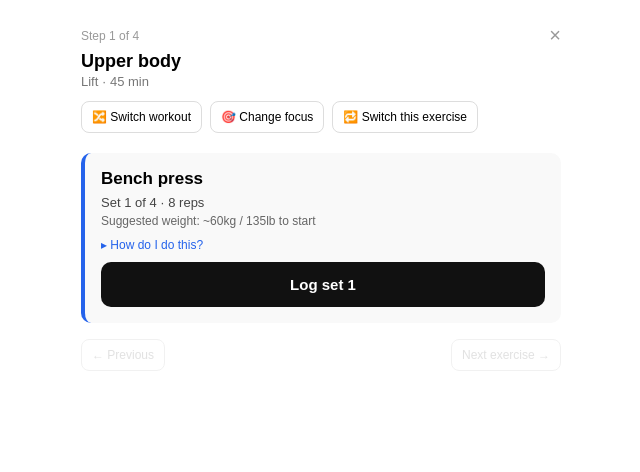
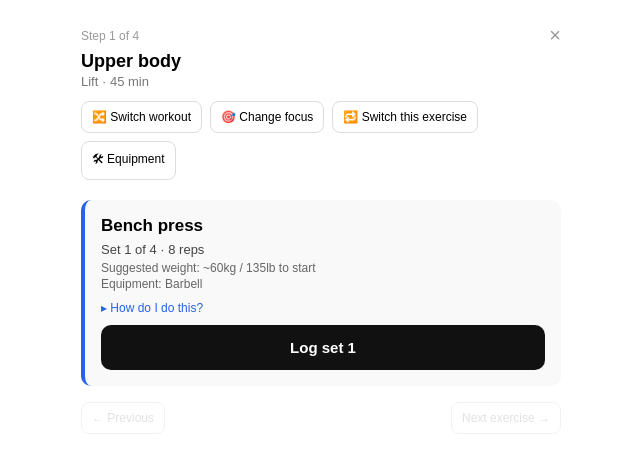
Before and after one commit to ananyaw/health-os, a Next.js app: page /trainer in a window 1280 px wide. Both pictures are taken after a click on the button "Start workout". Shown: the top 472 px of the page, without its empty margins (319-959 px from the left). Built offline with nearby package versions, Linux system fonts and the light colour scheme.

Commit message:
Add files via upload

```diff
--- a/app/trainer/page.js
+++ b/app/trainer/page.js
@@ -44,24 +44,49 @@ function getExerciseSpec(name) {
   return EXERCISE_LIBRARY[name] || { sets: 3, reps: "10", weight: "Moderate weight — adjust by feel", rest: 60, howTo: "Details coming soon for this one — look up proper form before trying it the first time." };
 }
 
+// Equipment variants per exercise — only listed where it genuinely
+// changes anything. Exercises with no entry here are bodyweight-only,
+// so no equipment picker shows for them.
+const EQUIPMENT_VARIANTS = {
+  Squat: ["Barbell", "Smith machine", "Dumbbell (goblet)", "Bodyweight"],
+  "Bench press": ["Barbell", "Smith machine", "Dumbbell", "Machine press"],
+  "Overhead press": ["Barbell", "Dumbbell", "Smith machine", "Machine press"],
+  "Bent-over row": ["Barbell", "Dumbbell", "Cable row", "Machine row"],
+  "Romanian deadlift": ["Barbell", "Dumbbell", "Kettlebell"],
+  "Walking lunges": ["Dumbbell", "Barbell", "Bodyweight"],
+  "Calf raises": ["Machine", "Dumbbell", "Bodyweight"],
+  "Bicep curls": ["Dumbbell", "Barbell", "Cable", "Resistance band"],
+  "Tricep dips": ["Bodyweight", "Assisted machine", "Bench"],
+  "Hammer curls": ["Dumbbell", "Cable", "Resistance band"],
+};
+function getDefaultEquipment(name) {
+  const variants = EQUIPMENT_VARIANTS[name];
+  return variants ? variants[0] : null;
+}
+function getWeightDisplay(name, equipment) {
+  const spec = getExerciseSpec(name);
+  if (equipment === "Bodyweight") return "Bodyweight";
+  return spec.weight;
+}
+
 const LIFT_FOCUS = {
   "Upper body": ["Bench press", "Bent-over row", "Overhead press", "Plank"],
   "Lower body": ["Squat", "Romanian deadlift", "Walking lunges", "Calf raises"],
   "Full body": ["Squat", "Bench press", "Bent-over row", "Plank"],
-  "Arms": ["Bicep curls", "Tricep dips", "Hammer curls", "Push-ups"],
-  "Core": ["Plank", "Russian twists", "Leg raises", "Bicycle crunches"],
+  Arms: ["Bicep curls", "Tricep dips", "Hammer curls", "Push-ups"],
+  Core: ["Plank", "Russian twists", "Leg raises", "Bicycle crunches"],
 };
 const FOCUS_OPTIONS_LIFT = Object.keys(LIFT_FOCUS);
 
 const ALTERNATES = {
   "Bench press": ["Push-ups", "Dumbbell press", "Incline press"],
-  "Squat": ["Goblet squat", "Leg press", "Lunges"],
+  Squat: ["Goblet squat", "Leg press", "Lunges"],
   "Bent-over row": ["Seated cable row", "Lat pulldown"],
   "Overhead press": ["Arnold press", "Lateral raises"],
   "Romanian deadlift": ["Leg curls", "Good mornings"],
   "Walking lunges": ["Step-ups", "Bulgarian split squats"],
   "Calf raises": ["Seated calf raises"],
-  "Plank": ["Side plank", "Dead bug"],
+  Plank: ["Side plank", "Dead bug"],
   "Bicep curls": ["Concentration curls"],
   "Tricep dips": ["Skull crushers"],
   "Hammer curls": ["Cable curls"],
@@ -71,26 +96,97 @@ const ALTERNATES = {
   "Bicycle crunches": ["Mountain climbers"],
 };
 
-const RUN_FOCUS = {
-  Easy: (d) => ["5 min easy warm-up jog", Math.max(10, d - 10) + " min steady pace, conversational effort", "5 min cooldown walk + stretch"],
-  Tempo: (d) => ["8 min easy warm-up jog", Math.max(10, d - 16) + " min at tempo pace (comfortably hard)", "8 min cooldown jog"],
-  "Long run": (d) => ["10 min easy warm-up jog", Math.max(10, d - 20) + " min steady long-run pace", "10 min cooldown walk + stretch"],
-  "Sprints/Intervals": (d) => ["10 min warm-up jog", "8 x 200m sprint @ hard effort, 90 sec walk recovery between", "10 min cooldown jog"],
+// Segments are now slot-tagged objects, not plain strings, so any one
+// segment can be swapped without regenerating the whole session.
+function buildRunSegments(focus, duration) {
+  if (focus === "Long run") {
+    return [
+      { slot: "warmup", text: "10 min easy warm-up jog" },
+      { slot: "main", text: Math.max(10, duration - 20) + " min steady long-run pace" },
+      { slot: "cooldown", text: "10 min cooldown walk + stretch" },
+    ];
+  }
+  if (focus === "Tempo") {
+    return [
+      { slot: "warmup", text: "8 min easy warm-up jog" },
+      { slot: "main", text: Math.max(10, duration - 16) + " min at tempo pace (comfortably hard)" },
+      { slot: "cooldown", text: "8 min cooldown jog" },
+    ];
+  }
+  if (focus === "Sprints/Intervals") {
+    return [
+      { slot: "warmup", text: "10 min warm-up jog" },
+      { slot: "main", text: "8 x 200m sprint @ hard effort, 90 sec walk recovery between" },
+      { slot: "cooldown", text: "10 min cooldown jog" },
+    ];
+  }
+  return [
+    { slot: "warmup", text: "5 min easy warm-up jog" },
+    { slot: "main", text: Math.max(10, duration - 10) + " min steady pace, conversational effort" },
+    { slot: "cooldown", text: "5 min cooldown walk + stretch" },
+  ];
+}
+function buildSwimSegments() {
+  return [
+    { slot: "warmup", text: "400m warm-up, easy pace" },
+    { slot: "main1", text: "8 x 100m freestyle, 20 sec rest" },
+    { slot: "main2", text: "4 x 50m kick, 15 sec rest" },
+    { slot: "cooldown", text: "200m cooldown, easy pace" },
+  ];
+}
+function buildYogaSegments() {
+  return [
+    { slot: "seq1", text: "Sun Salutation A x5 (10 min)" },
+    { slot: "seq2", text: "Standing sequence: Warrior I/II, Triangle (10 min)" },
+    { slot: "seq3", text: "Balance poses: Tree, Half Moon (5 min)" },
+    { slot: "cooldown", text: "Cool-down stretches + Savasana (10 min)" },
+  ];
+}
+function buildSegmentsForType(type, focus, duration) {
+  if (type === "Run") return buildRunSegments(focus, duration);
+  if (type === "Swim") return buildSwimSegments();
+  if (type === "Yoga") return buildYogaSegments();
+  return [];
+}
+
+const FOCUS_OPTIONS_RUN = ["Easy", "Tempo", "Long run", "Sprints/Intervals"];
+
+// Alternate content per segment slot — generic enough to reuse across
+// focuses, since a fully tailored list per focus x slot would be a lot
+// of hand-written content for what's still a mock pass.
+const SEGMENT_ALTERNATES = {
+  "Run:warmup": ["5 min easy jog", "8 min easy jog", "10 min easy jog", "5 min dynamic stretching only"],
+  "Run:main": [
+    "Steady pace, conversational effort",
+    "Tempo pace, comfortably hard",
+    "Intervals: 200m sprints, 90 sec recovery",
+    "Fartlek: alternate 2 min hard / 2 min easy",
+  ],
+  "Run:cooldown": ["5 min walk + stretch", "8 min walk + stretch", "10 min walk + stretch", "Skip cooldown"],
+  "Swim:warmup": ["300m warm-up, easy pace", "400m warm-up, easy pace", "500m warm-up, easy pace"],
+  "Swim:main1": ["8 x 100m freestyle, 20 sec rest", "6 x 100m freestyle, 30 sec rest", "10 x 50m freestyle, 15 sec rest", "4 x 200m freestyle, 30 sec rest"],
+  "Swim:main2": ["4 x 50m kick, 15 sec rest", "6 x 50m kick, 15 sec rest", "4 x 25m kick, 10 sec rest", "Skip kick set"],
+  "Swim:cooldown": ["200m cooldown, easy pace", "300m cooldown, easy pace", "100m cooldown, easy pace"],
+  "Yoga:seq1": ["Sun Salutation A x5 (10 min)", "Sun Salutation A x3 (6 min)", "Sun Salutation B x5 (12 min)"],
+  "Yoga:seq2": ["Standing sequence: Warrior I/II, Triangle (10 min)", "Standing sequence: Warrior III, Chair (10 min)"],
+  "Yoga:seq3": ["Balance poses: Tree, Half Moon (5 min)", "Balance poses: Eagle, Dancer (5 min)"],
+  "Yoga:cooldown": ["Cool-down stretches + Savasana (10 min)", "Cool-down stretches + Savasana (15 min)"],
 };
-const FOCUS_OPTIONS_RUN = Object.keys(RUN_FOCUS);
-function getRunSegments(focus, duration) {
-  const fn = RUN_FOCUS[focus] || RUN_FOCUS.Easy;
-  return fn(duration);
+function getSegmentAlternates(type, slot) {
+  return SEGMENT_ALTERNATES[type + ":" + slot] || [];
 }
-const SWIM_SEGMENTS = ["400m warm-up, easy pace", "8 x 100m freestyle, 20 sec rest", "4 x 50m kick, 15 sec rest", "200m cooldown, easy pace"];
-const YOGA_SEGMENTS = ["Sun Salutation A x5 (10 min)", "Standing sequence: Warrior I/II, Triangle (10 min)", "Balance poses: Tree, Half Moon (5 min)", "Cool-down stretches + Savasana (10 min)"];
 
 function getSteps(session) {
-  if (session.type === "Lift") return (session.exercises || []).map((name) => ({ kind: "exercise", name, ...getExerciseSpec(name) }));
-  if (session.type === "Run") return getRunSegments(session.focus, session.duration).map((text) => ({ kind: "segment", text }));
-  if (session.type === "Swim") return SWIM_SEGMENTS.map((text) => ({ kind: "segment", text }));
-  if (session.type === "Yoga") return YOGA_SEGMENTS.map((text) => ({ kind: "segment", text }));
-  if (session.customLabel) return [{ kind: "segment", text: "Custom: " + session.customLabel + " — log it however works for you." }];
+  if (session.type === "Lift") {
+    return (session.exercises || []).map((name) => {
+      const equipment = (session.equipmentByExercise && session.equipmentByExercise[name]) || getDefaultEquipment(name);
+      return { kind: "exercise", name, equipment, ...getExerciseSpec(name), weight: getWeightDisplay(name, equipment) };
+    });
+  }
+  if (session.type === "Run" || session.type === "Swim" || session.type === "Yoga") {
+    return (session.segments || []).map((seg) => ({ kind: "segment", slot: seg.slot, text: seg.text }));
+  }
+  if (session.customLabel) return [{ kind: "segment", slot: "custom", text: "Custom: " + session.customLabel + " — log it however works for you." }];
   return [];
 }
 
@@ -125,8 +221,12 @@ function buildSessionForType(type, focus) {
   if (type === "Lift") {
     base.focus = focus || "Upper body";
     base.exercises = [...(LIFT_FOCUS[base.focus] || LIFT_FOCUS["Upper body"])];
+    base.equipmentByExercise = {};
   } else if (type === "Run") {
     base.focus = focus || "Easy";
+    base.segments = buildSegmentsForType("Run", base.focus, base.duration);
+  } else if (type === "Swim" || type === "Yoga") {
+    base.segments = buildSegmentsForType(type);
   }
   return base;
 }
@@ -137,6 +237,7 @@ function getSessionForDate(iso, todayIso, overrides) {
   const status = iso < todayIso && template.type !== "Rest" ? "done" : "not_started";
   const session = buildSessionForType(template.type, template.focus);
   session.duration = template.duration;
+  if (session.type === "Run") session.segments = buildSegmentsForType("Run", session.focus, session.duration);
   session.status = status;
   return session;
 }
@@ -224,7 +325,7 @@ function WorkoutMode({ session, onUpdateSession, onFinish, onClose }) {
   const [setsDoneByStep, setSetsDoneByStep] = useState({});
   const [restRemaining, setRestRemaining] = useState(null);
   const [howToOpen, setHowToOpen] = useState(false);
-  const [openPopover, setOpenPopover] = useState(null); // null | "workout" | "focus" | "exercise"
+  const [openPopover, setOpenPopover] = useState(null); // null | "workout" | "focus" | "exercise" | "equipment" | "segment"
 
   useEffect(() => {
     if (restRemaining === null || restRemaining <= 0) return;
@@ -271,9 +372,9 @@ function WorkoutMode({ session, onUpdateSession, onFinish, onClose }) {
 
   function handleChangeFocus(focus) {
     if (session.type === "Lift") {
-      onUpdateSession({ ...session, focus, exercises: [...(LIFT_FOCUS[focus] || LIFT_FOCUS["Upper body"])] });
+      onUpdateSession({ ...session, focus, exercises: [...(LIFT_FOCUS[focus] || LIFT_FOCUS["Upper body"])], equipmentByExercise: {} });
     } else if (session.type === "Run") {
-      onUpdateSession({ ...session, focus });
+      onUpdateSession({ ...session, focus, segments: buildSegmentsForType("Run", focus, session.duration) });
     }
     setOpenPopover(null);
     goToStep(0);
@@ -285,8 +386,7 @@ function WorkoutMode({ session, onUpdateSession, onFinish, onClose }) {
     if (matched) {
       handleChangeFocus(matched);
     } else if (session.type === "Lift") {
-      // Unknown focus by text — treat it as a one-off single custom exercise.
-      onUpdateSession({ ...session, focus: text, exercises: [text] });
+      onUpdateSession({ ...session, focus: text, exercises: [text], equipmentByExercise: {} });
       setOpenPopover(null);
       goToStep(0);
       setSetsDoneByStep({});
@@ -303,6 +403,24 @@ function WorkoutMode({ session, onUpdateSession, onFinish, onClose }) {
   }
   function handleSwitchExerciseCustom(text) {
     handleSwitchExercise(text);
+  }
+
+  function handleChangeEquipment(equipment) {
+    const nextMap = { ...(session.equipmentByExercise || {}), [step.name]: equipment };
+    onUpdateSession({ ...session, equipmentByExercise: nextMap });
+    setOpenPopover(null);
+  }
+  function handleChangeEquipmentCustom(text) {
+    handleChangeEquipment(text);
+  }
+
+  function handleSwitchSegment(newText) {
+    const nextSegments = session.segments.map((seg, i) => (i === stepIndex ? { ...seg, text: newText } : seg));
+    onUpdateSession({ ...session, segments: nextSegments });
+    setOpenPopover(null);
+  }
+  function handleSwitchSegmentCustom(text) {
+    handleSwitchSegment(text);
   }
 
   return (
@@ -331,6 +449,16 @@ function WorkoutMode({ session, onUpdateSession, onFinish, onClose }) {
               🔁 Switch this exercise
             </div>
           )}
+          {step && step.kind === "exercise" && EQUIPMENT_VARIANTS[step.name] && (
+            <div onClick={() => setOpenPopover(openPopover === "equipment" ? null : "equipment")} style={smallBtnStyle()}>
+              🛠 Equipment
+            </div>
+          )}
+          {step && step.kind === "segment" && getSegmentAlternates(session.type, step.slot).length > 0 && (
+            <div onClick={() => setOpenPopover(openPopover === "segment" ? null : "segment")} style={smallBtnStyle()}>
+              🔁 Switch this segment
+            </div>
+          )}
         </div>
 
         {openPopover === "workout" && (
@@ -352,6 +480,22 @@ function WorkoutMode({ session, onUpdateSession, onFinish, onClose }) {
             onCustomSubmit={handleSwitchExerciseCustom}
           />
         )}
+        {openPopover === "equipment" && step && step.kind === "exercise" && (
+          <OptionsPopover
+            title={"Do " + step.name + " with…"}
+            options={EQUIPMENT_VARIANTS[step.name] || []}
+            onPick={handleChangeEquipment}
+            onCustomSubmit={handleChangeEquipmentCustom}
+          />
+        )}
+        {openPopover === "segment" && step && step.kind === "segment" && (
+          <OptionsPopover
+            title="Swap this segment for…"
+            options={getSegmentAlternates(session.type, step.slot)}
+            onPick={handleSwitchSegment}
+            onCustomSubmit={handleSwitchSegmentCustom}
+          />
+        )}
 
         <div style={{ marginTop: 20 }}>
           {step && step.kind === "exercise" && (
@@ -360,7 +504,9 @@ function WorkoutMode({ session, onUpdateSession, onFinish, onClose }) {
               <div style={{ fontSize: 13, color: "#444", marginBottom: 4 }}>
                 Set {Math.min(setsDone + 1, step.sets)} of {step.sets} · {step.reps} reps
               </div>
-              <div style={{ fontSize: 12, color: "#666", marginBottom: 10 }}>Suggested weight: {step.weight}</div>
+              <div style={{ fontSize: 12, color: "#666", marginBottom: 2 }}>Suggested weight: {step.weight}</div>
+              {step.equipment && <div style={{ fontSize: 12, color: "#666", marginBottom: 10 }}>Equipment: {step.equipment}</div>}
+              {!step.equipment && <div style={{ marginBottom: 10 }} />}
 
               <div onClick={() => setHowToOpen((v) => !v)} style={{ fontSize: 12, color: "#2563eb", cursor: "pointer", marginBottom: 10 }}>
                 {howToOpen ? "▾ Hide how-to" : "▸ How do I do this?"}
@@ -572,7 +718,7 @@ export default function Trainer() {
         <div style={cardStyle("#eee")}>
           {getSteps(session).map((s, i) => (
             <div key={i} style={{ fontSize: 13, color: "#444", padding: "6px 0", borderTop: i > 0 ? "1px solid #eee" : "none" }}>
-              {s.kind === "exercise" ? s.name + " — " + s.sets + " x " + s.reps : s.text}
+              {s.kind === "exercise" ? s.name + (s.equipment ? " (" + s.equipment + ")" : "") + " — " + s.sets + " x " + s.reps : s.text}
             </div>
           ))}
         </div>
```
